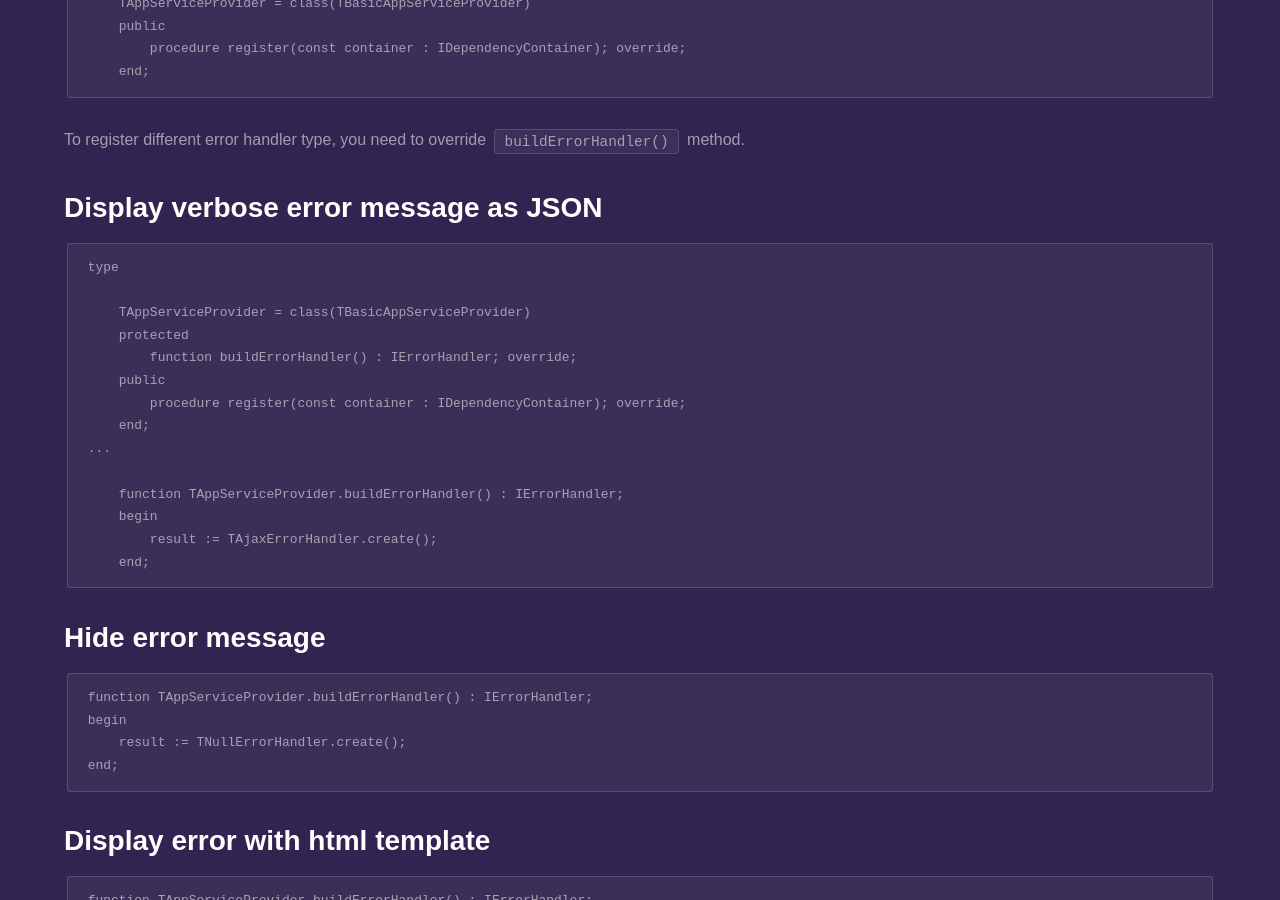
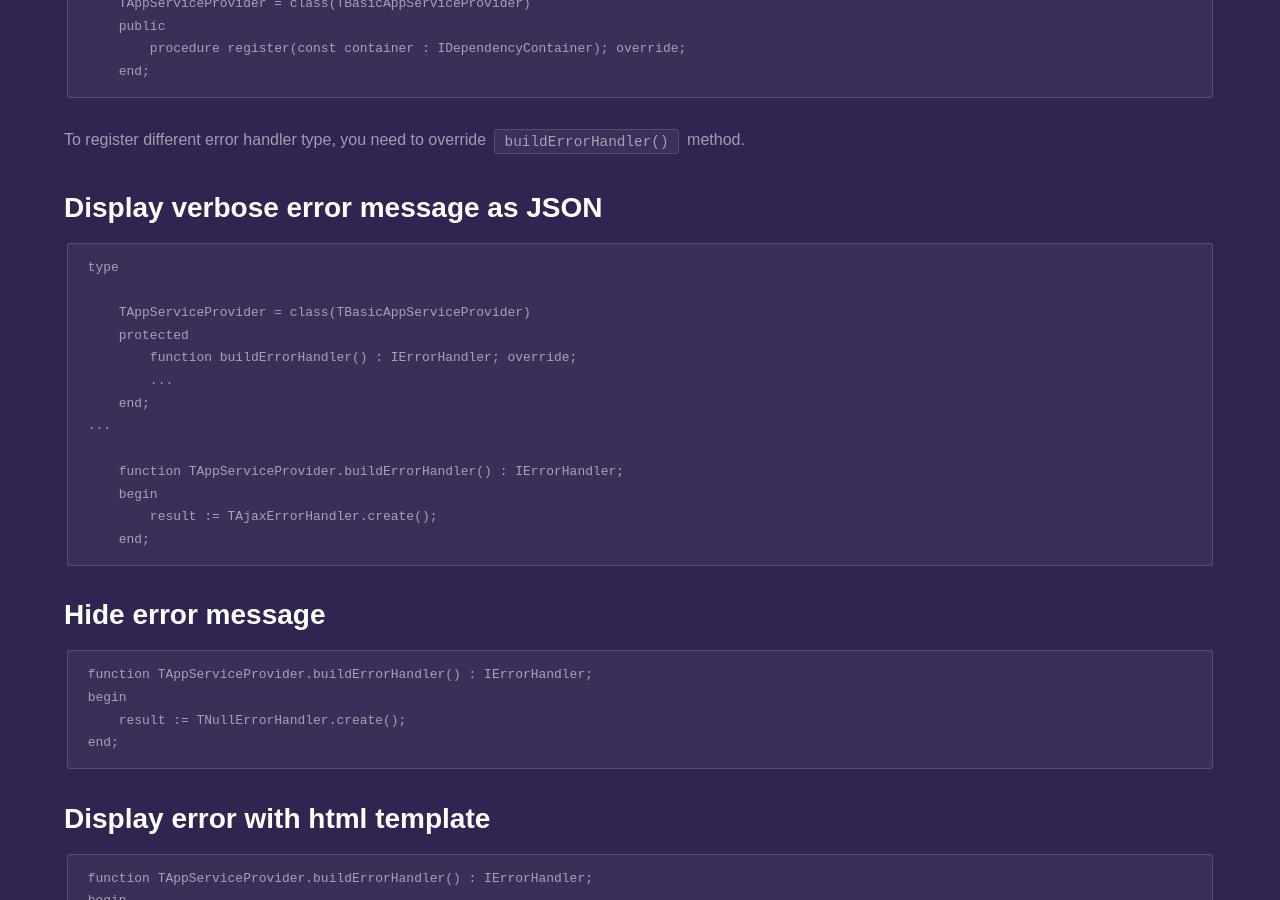
Before and after one commit to fanoframework/fanoframework.github.io, a Jekyll site: the page built from error-handler/index.md, in a window 1280 px wide and 900 px high, scrolled down 1744 px. Built offline with Jekyll 4.4.1, drawn with Linux system fonts in a browser that asks for light colours; our own code applies the rules of GitHub Pages for plain Markdown files.

Commit message:
improve content

```diff
--- a/error-handler/index.md
+++ b/error-handler/index.md
@@ -76,8 +76,7 @@ type
     TAppServiceProvider = class(TBasicAppServiceProvider)
     protected
         function buildErrorHandler() : IErrorHandler; override;
-    public
-        procedure register(const container : IDependencyContainer); override;
+        ...
     end;
 ...
 
```
